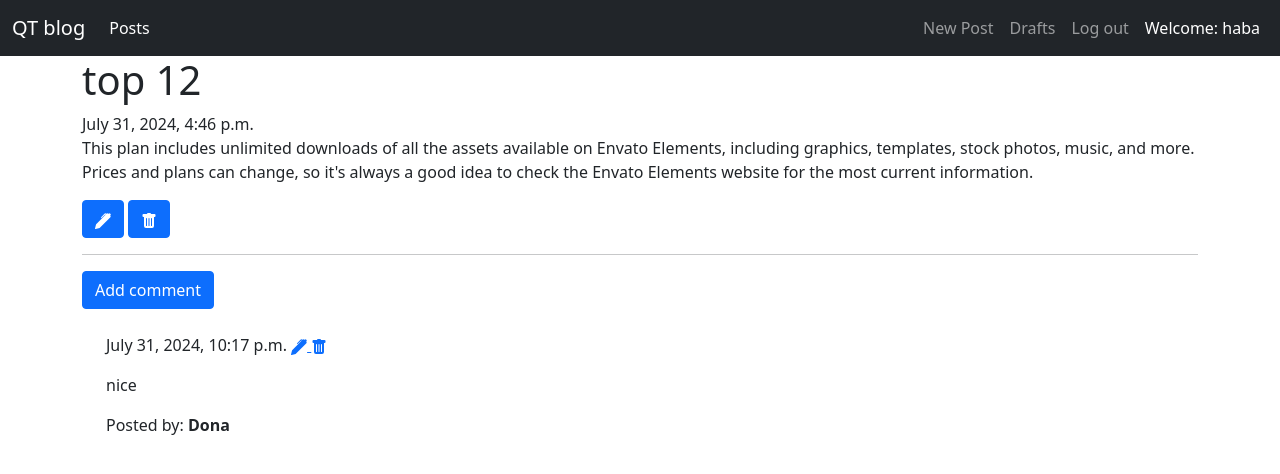
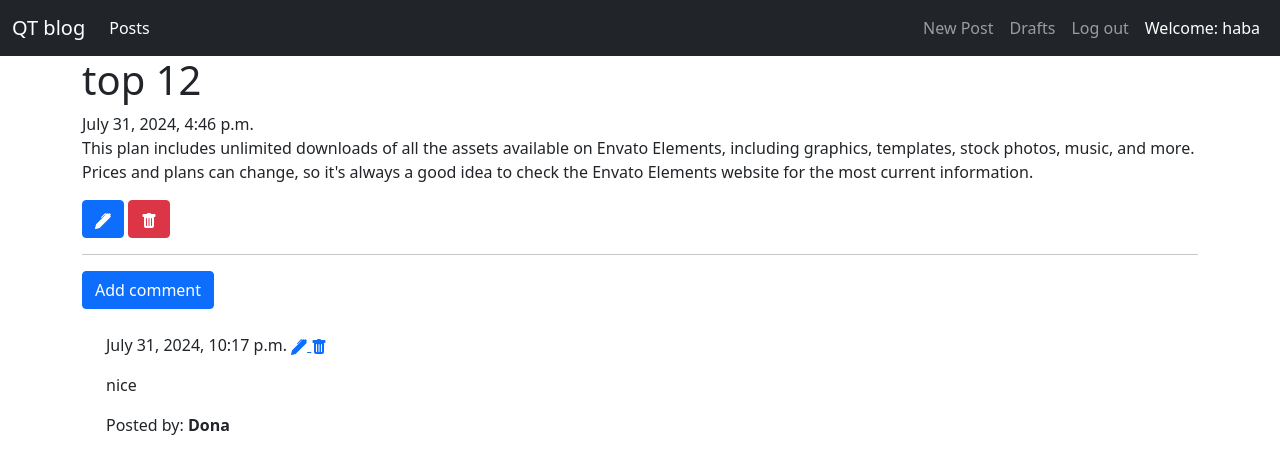
Before and after one commit to johnsonhabarugira/QT_Blog, a Django app: page /post/1 in a window 1280 px wide. Shown: the top 474 px of the page. Run offline with Django 5.2, Linux system fonts and the light colour scheme; a user stored in the database is signed in; data comes from the database, SQL or seed files in the repository; both versions use the stored data as it was after the commit.

Commit message:
added new files

```diff
--- a/blog/templates/blog/post_detail.html
+++ b/blog/templates/blog/post_detail.html
@@ -27,7 +27,7 @@
 
 
           </a>
-          <a class="btn btn-primary" href="{% url 'post_remove' pk=post.pk %}">
+          <a class="btn btn-danger" href="{% url 'post_remove' pk=post.pk %}">
 
 
 
```
Also changed, not shown: README.md, db.sqlite3, 1 other file.
